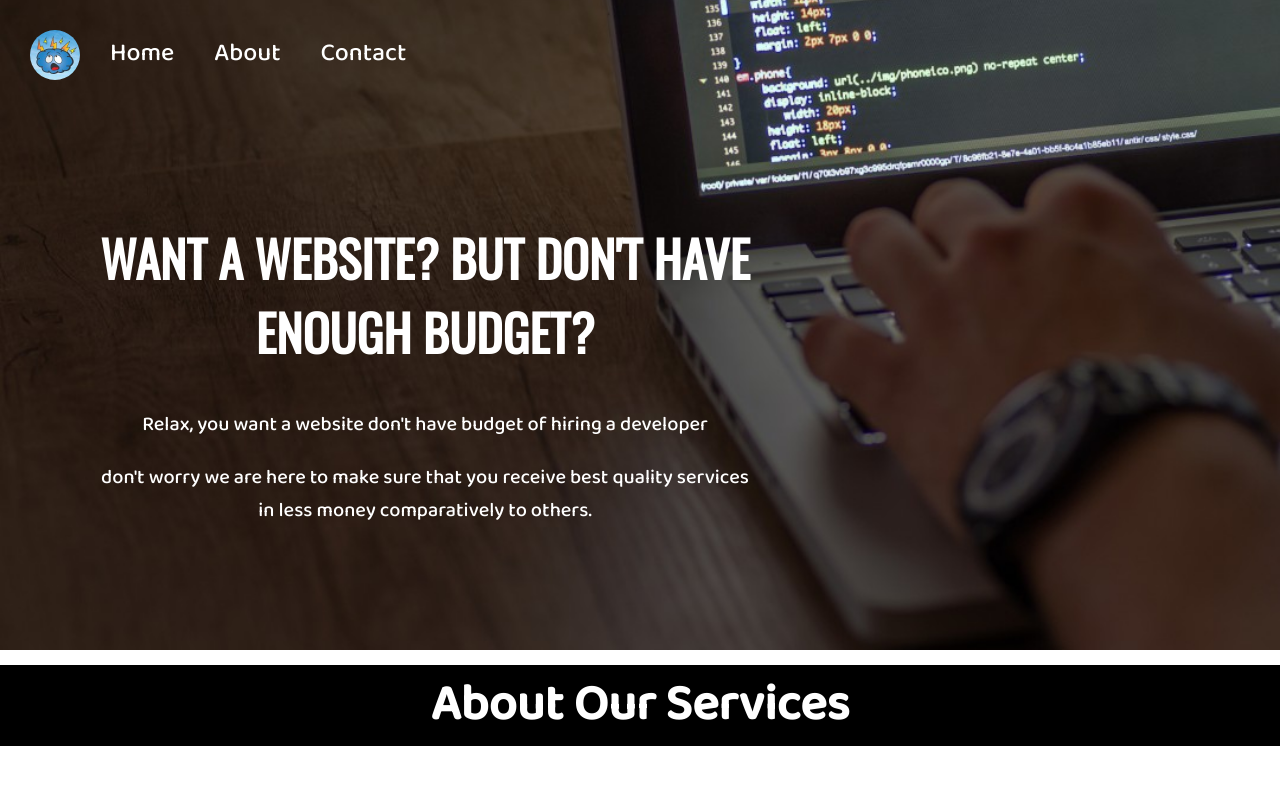
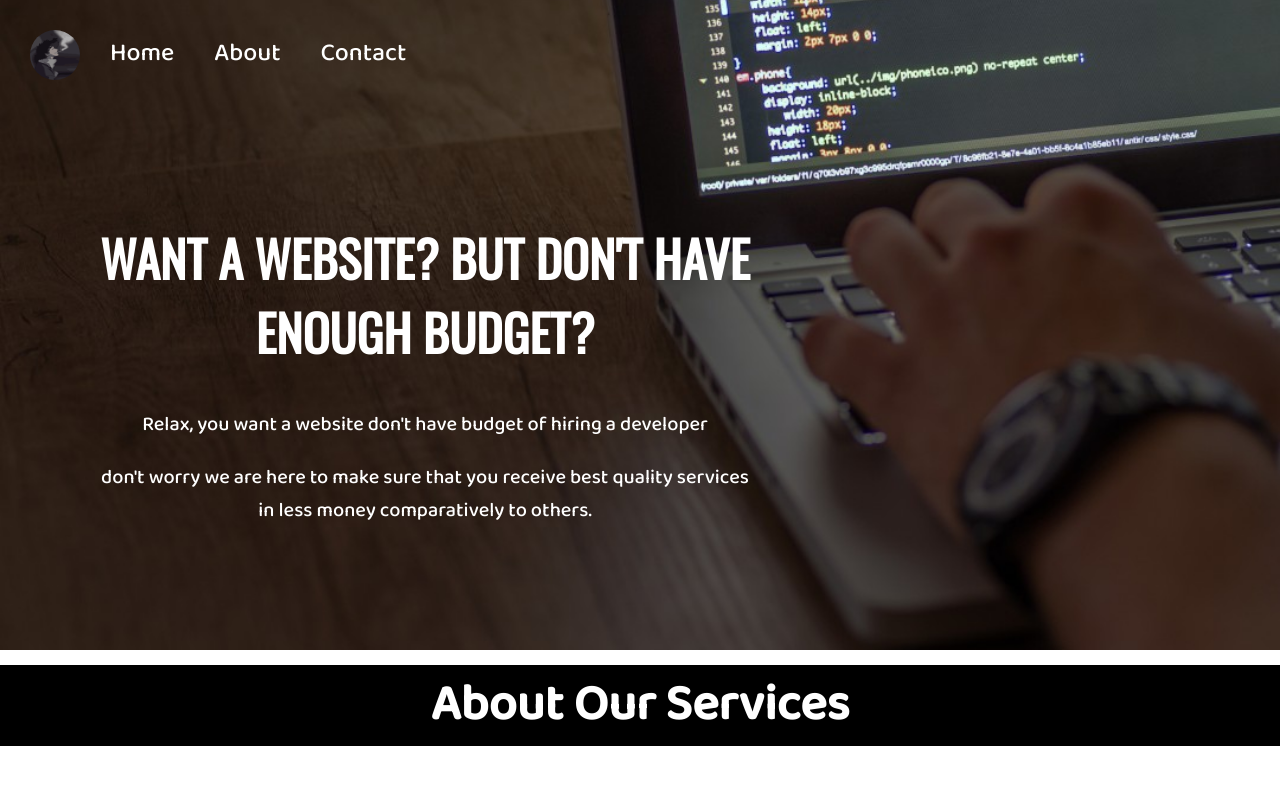
Before and after one commit to HunnyShar/project, a plain HTML site: page index.html in a window 1280 px wide. Shown: the top 800 px of the page. Drawn offline with nearby package versions, Linux system fonts and the light colour scheme; a web font is replaced by a local one.

Commit message:
Update index.html

```diff
--- a/index.html
+++ b/index.html
@@ -40,7 +40,7 @@
 <div class="top">
   <header class="navbar">
     <div class="logo">
-      <img id="logo" src="./images/logo.jpg" alt="toofan gang Websites" />
+      <img id="logo" src="./images/anime-smoke.gif" alt="toofan gang Websites" />
     </div>
     <div class="navigation">
       <li><a href="#">Home</a></li>
```
